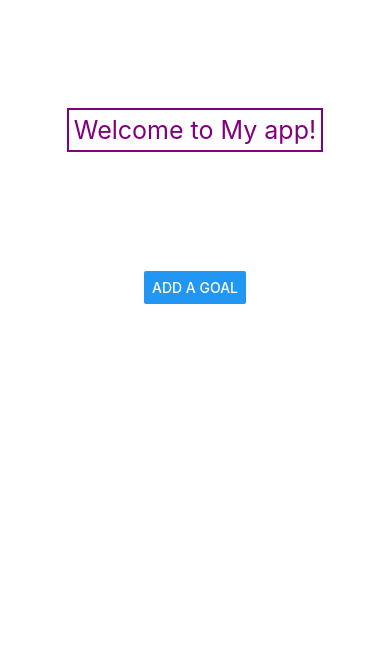
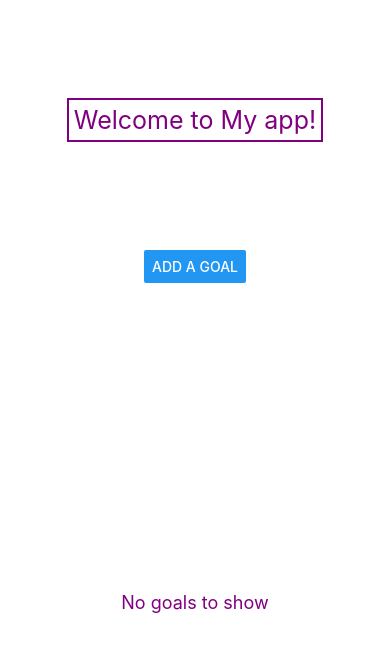
Before and after one commit to Astrid-weiwei/mobile-project, a React Native app: screen / in a window 390 px wide. Shown: the top 652 px of the page. Built offline with nearby package versions, Linux system fonts and the light colour scheme.

Commit message:
showing the text "No goals to show" when the user hasn't added any goals yet

```diff
--- a/App.js
+++ b/App.js
@@ -1,5 +1,5 @@
 import { StatusBar } from "expo-status-bar";
-import { Button, SafeAreaView, StyleSheet, FlatList, View } from "react-native";
+import { Button, SafeAreaView, StyleSheet, FlatList, View, Text } from "react-native";
 import Header from "./components/Header";
 import React, { useState } from "react";
 import Input from "./components/Input";
@@ -25,6 +25,11 @@ export default function App() {
   function handleDeleteGoal(goalId) {
     setGoals((prevGoals) => prevGoals.filter((goal) => goal.id !== goalId));
   }
+
+  // Component to display when the goal list is empty
+  const renderEmptyComponent = () => {
+    return <Text style={styles.emptyText}>No goals to show</Text>;
+  };
 
   return (
     <SafeAreaView style={styles.container}>
@@ -52,6 +57,7 @@ export default function App() {
           <GoalItem goal={item} onDelete={handleDeleteGoal} /> // Pass onDelete function to GoalItem
         )}
         contentContainerStyle={styles.contentContainer}
+        ListEmptyComponent={renderEmptyComponent} // Component to show when the list is empty
       />
     </SafeAreaView>
   );
@@ -70,5 +76,13 @@ const styles = StyleSheet.create({
   contentContainer: {
     paddingHorizontal: 20,
     paddingBottom: 20, // Add padding at the bottom for better spacing
+    flexGrow: 1, // Make sure content is centered when empty
+    justifyContent: 'center', // Center content when the list is empty
+  },
+  emptyText: {
+    fontSize: 18,
+    color: "purple",
+    textAlign: "center",
+    marginVertical: 20,
   },
 });
```
